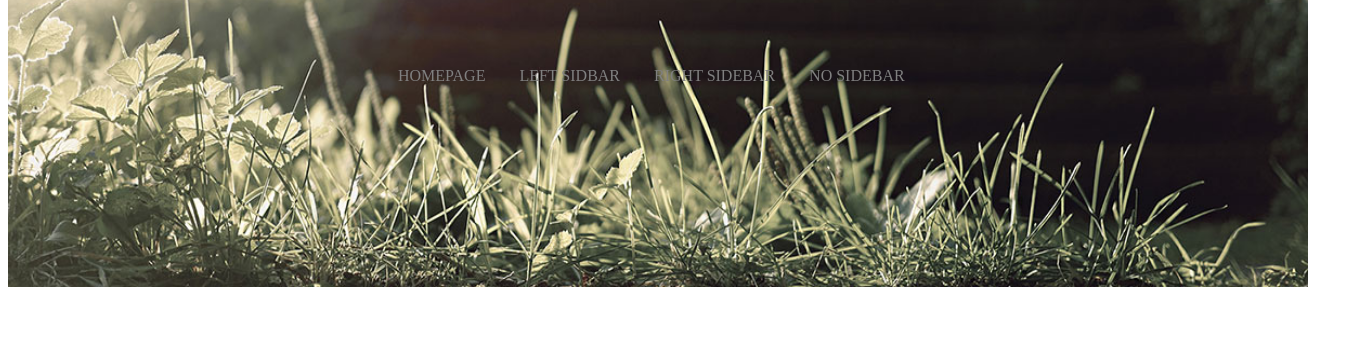
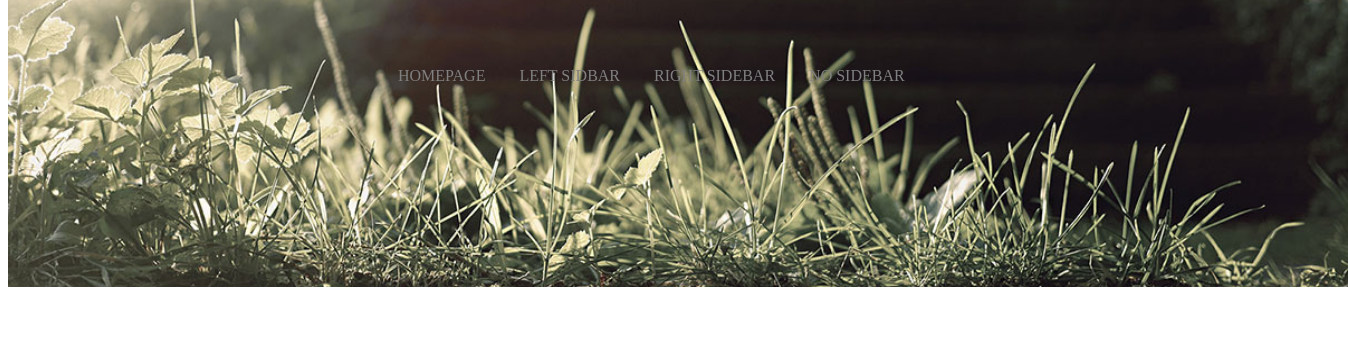
Before and after one commit to RodrigoJorge12/RodrigoJorge12.github.io, a plain HTML site: page lab2/diagramação2.html in a window 1280 px wide. Shown: the part 271-622 px from the top of the page, 1348 px wide, since content can reach past the window. Drawn offline with Linux system fonts and the light colour scheme.

Commit message:
pronta para a resolução padrao do chrome

```diff
--- a/lab2/diagramação2.css
+++ b/lab2/diagramação2.css
@@ -4,7 +4,7 @@
 }
 .banner{
     position: absolute;
-    width: 1300px;
+    width: 1340px;
     height: 550px;
 }
 .escritaCabecalho{
```
